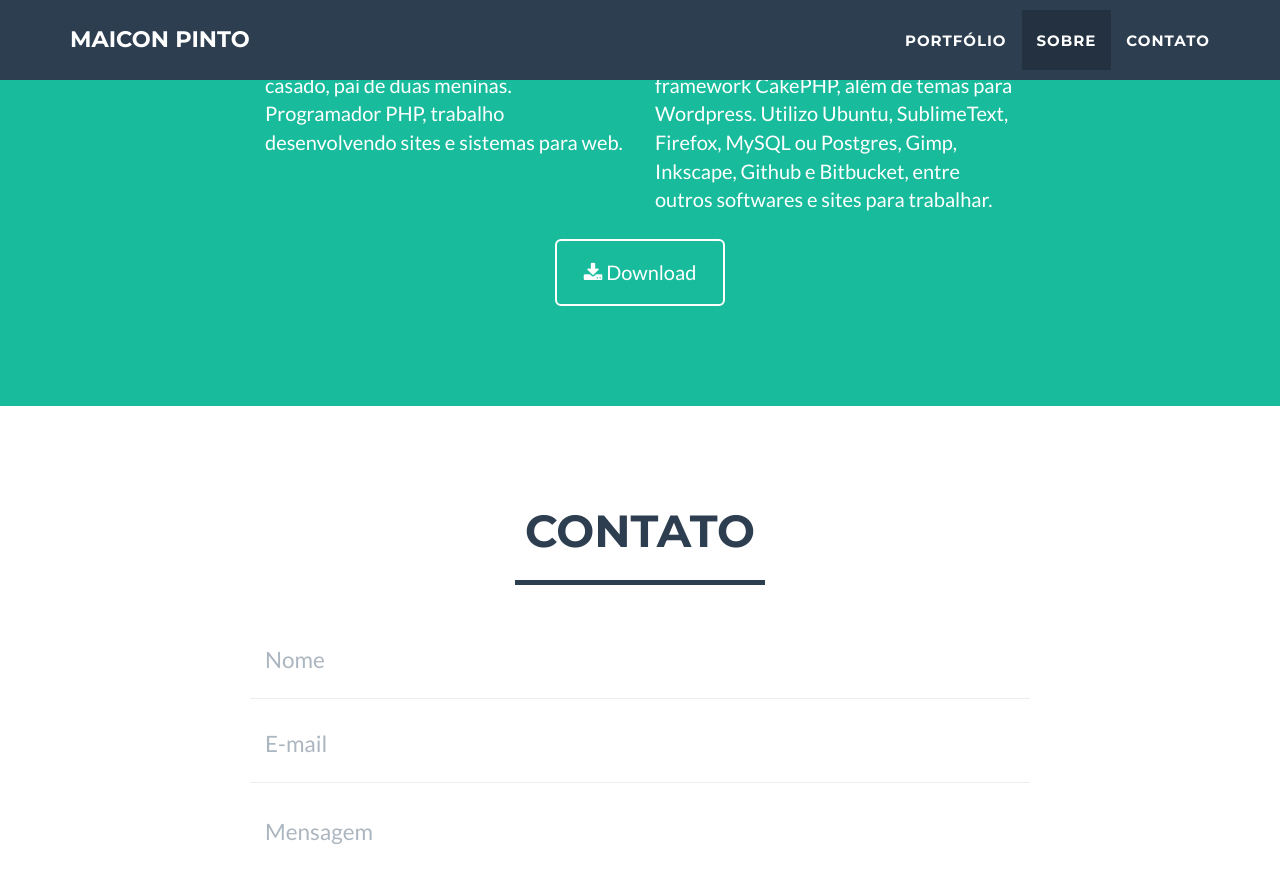
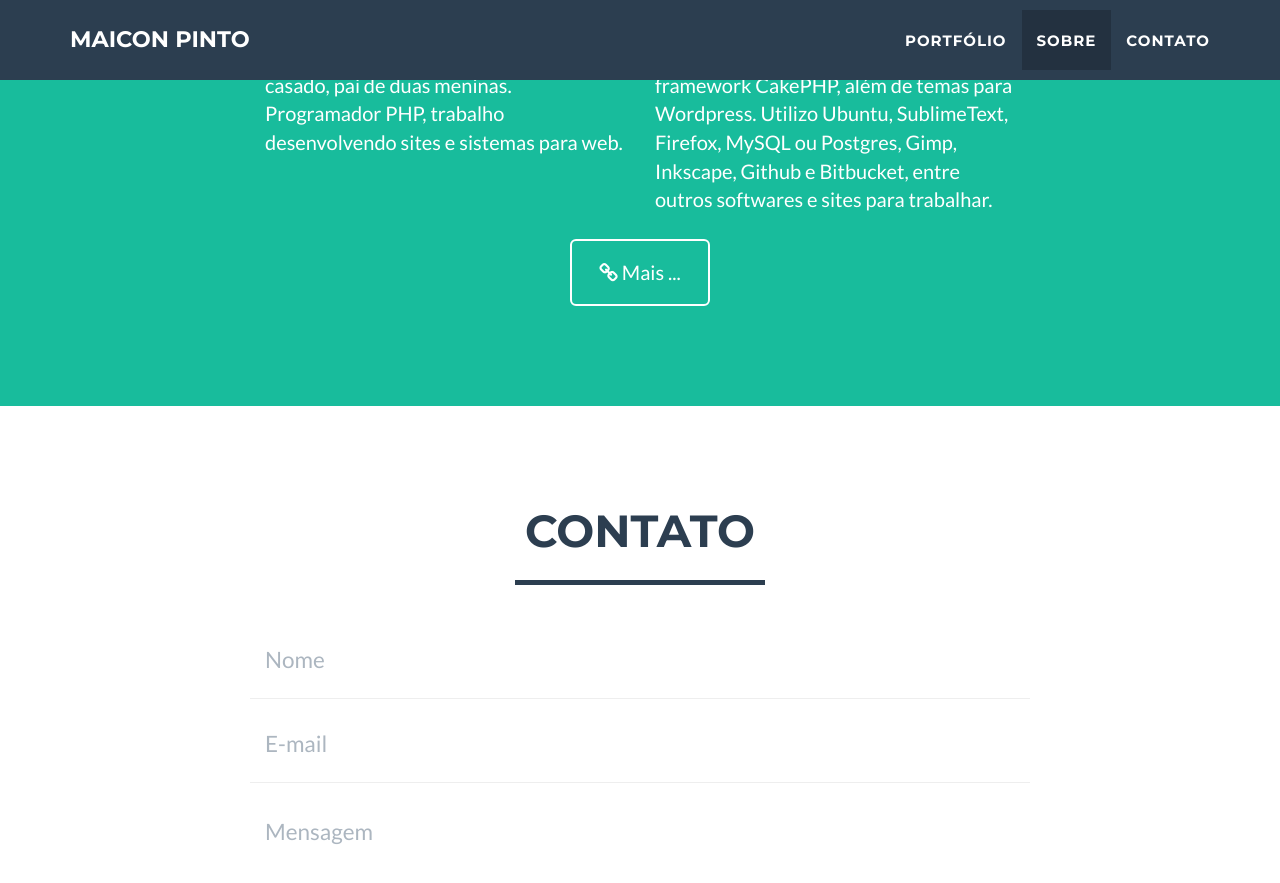
Before and after one commit to maiconpinto/maiconpinto.github.io, a Jekyll site: the page built from index.html, in a window 1280 px wide and 900 px high, scrolled down 1542 px. Shown: the top 883 px of the window. Built offline with Jekyll 4.4.1, drawn with Linux system fonts in a browser that asks for light colours.

Commit message:
Change text button

```diff
--- a/_includes/about.html
+++ b/_includes/about.html
@@ -16,8 +16,8 @@
 Utilizo Ubuntu, SublimeText, Firefox, MySQL ou Postgres, Gimp, Inkscape, Github e Bitbucket, entre outros softwares e sites para trabalhar. </p>
                 </div>
                 <div class="col-lg-8 col-lg-offset-2 text-center">
-                    <a href="#" class="btn btn-lg btn-outline">
-                        <i class="fa fa-download"></i> Download
+                    <a href="/sobre" class="btn btn-lg btn-outline">
+                        <i class="fa fa-link"></i> Mais ...
                     </a>
                 </div>
             </div>
```
